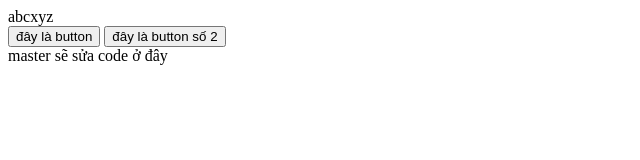
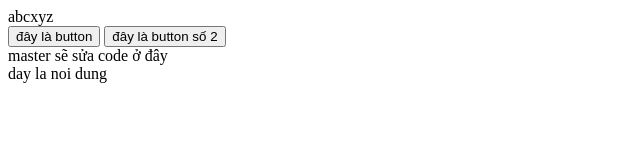
Before and after one commit to thuypm/gitdemo, a plain HTML site: page index.html in a window 1280 px wide. Shown: the whole page, without its empty margins (0-640 px from the left). Drawn offline with Linux system fonts and the light colour scheme.

Commit message:
day la noi dung

```diff
--- a/index.html
+++ b/index.html
@@ -18,6 +18,9 @@
     <div>
         master sẽ sửa code ở đây
     </div>
+    <div>
+        day la noi dung
+    </div>
 </body>
 
 </html>
```
